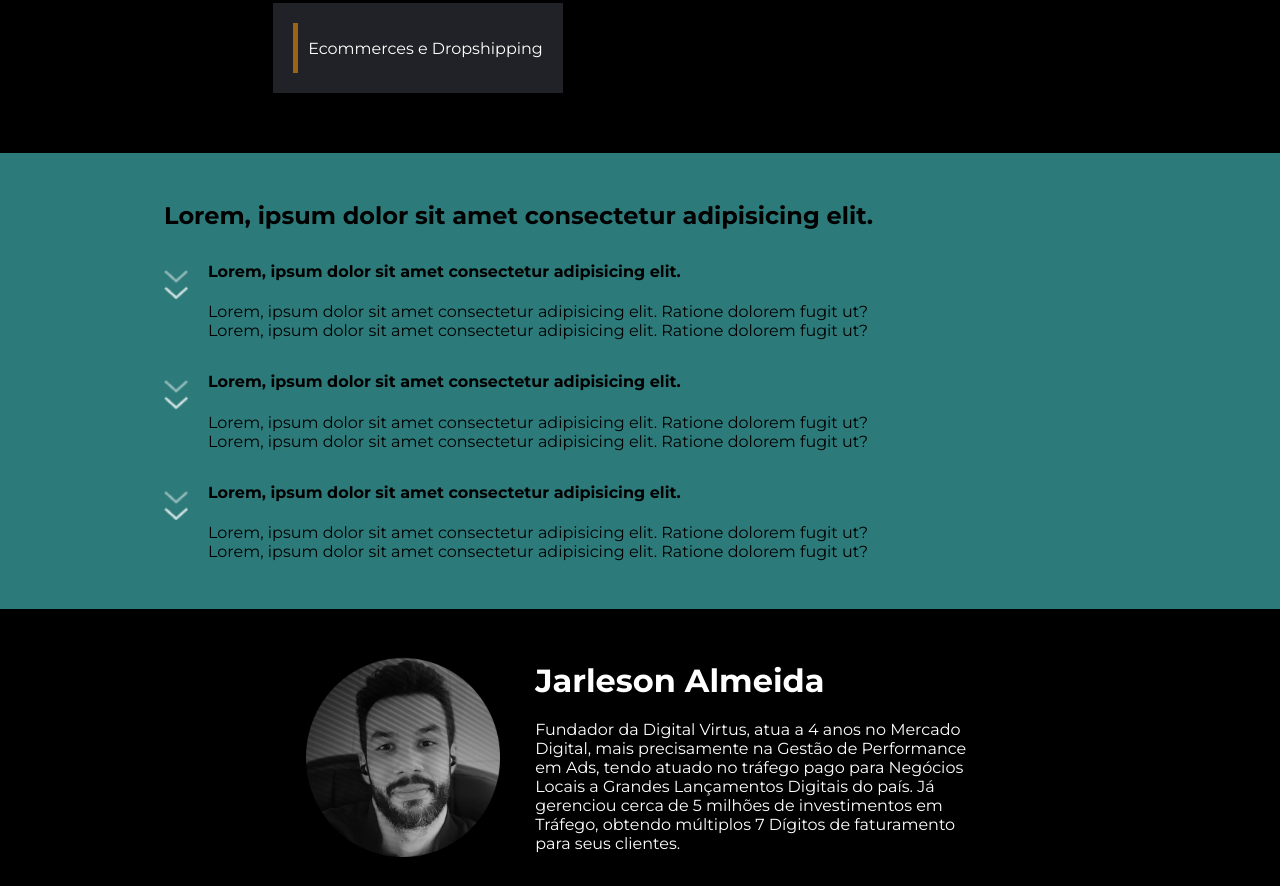
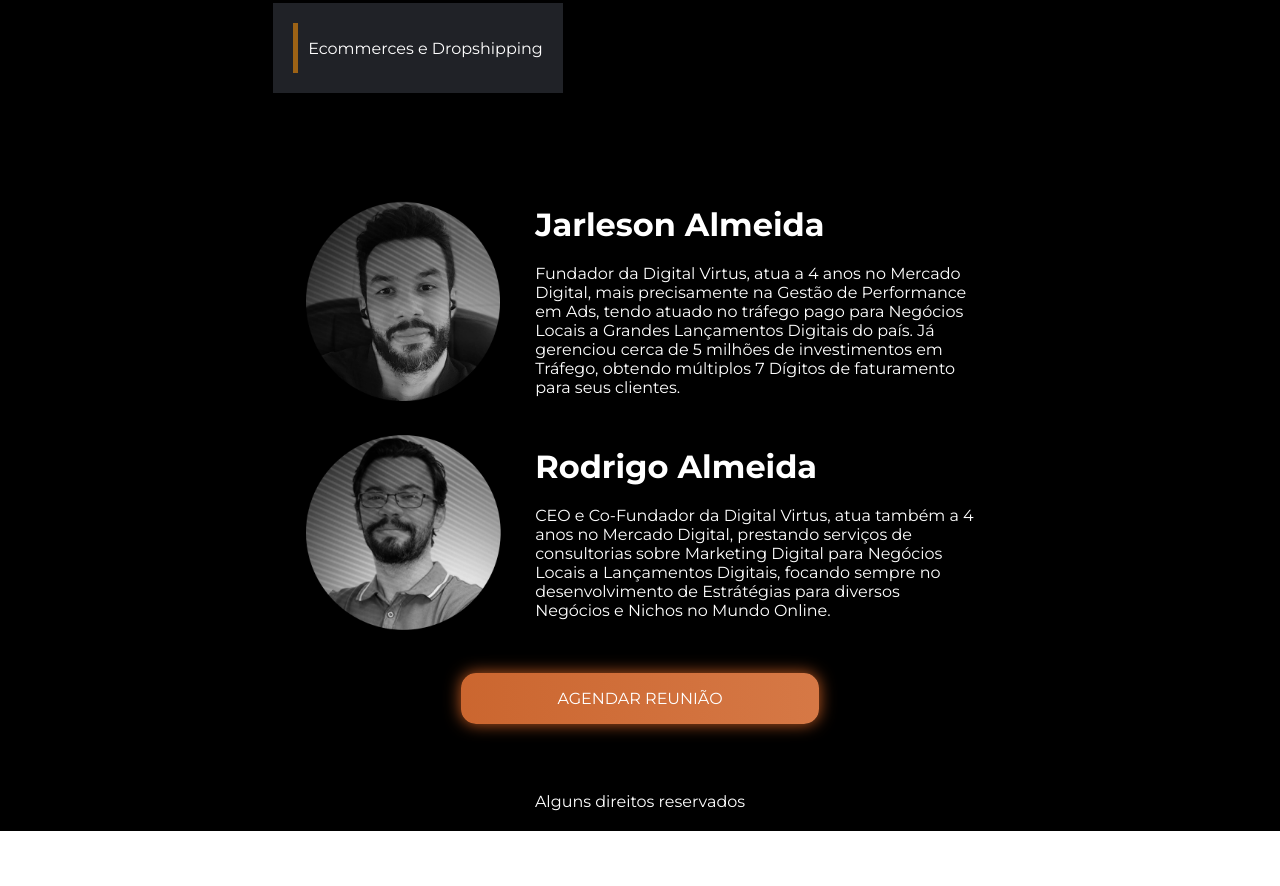
Before and after one commit to evertonra/jarleson, a plain HTML site: page index.html in a window 1280 px wide. Shown: the part 1219-2105 px from the top of the page. After the commit the page ends 2050 px from the top, so only its background shows below. Drawn offline with Linux system fonts and the light colour scheme.

Commit message:
Update index.html

```diff
--- a/index.html
+++ b/index.html
@@ -130,7 +130,7 @@
     </div>
   </section>
 
-  <section id="resultados" class="dobra-4">
+<!--   <section id="resultados" class="dobra-4">
     <div class="dobra-4-content">
       <h2>
         Lorem, ipsum dolor sit amet consectetur adipisicing elit.
@@ -180,7 +180,7 @@
     <div>
       <img class="dobra-4-img" src="assets/dobra-4-img.jpg" alt="">
     </div>
-  </section>
+  </section> -->
 
   <section id="sobre" class="dobra-5">
     <div class="dobra-5-container">
```
